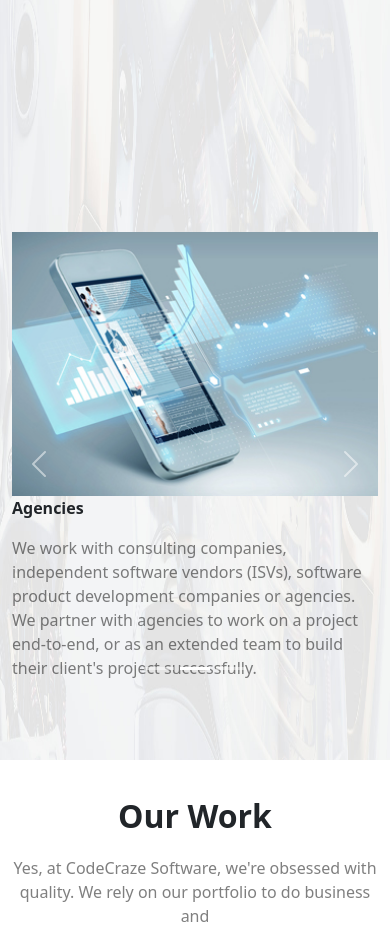
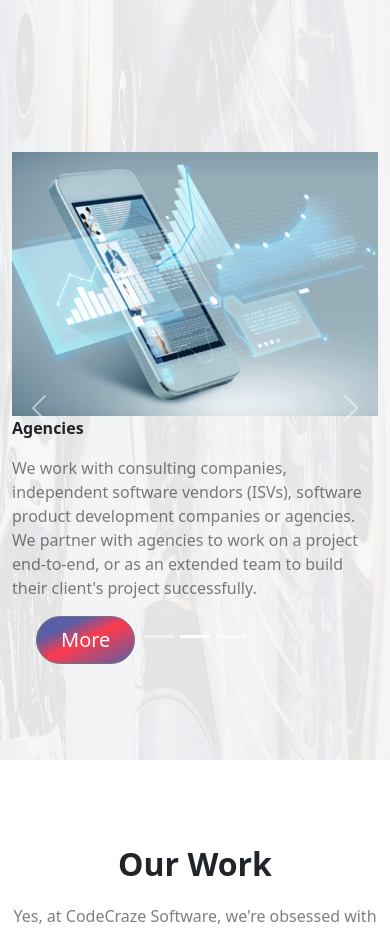
Before and after one commit to Akshaybaisware/CodeCrazeSoftware, a React (Vite) app: page / in a window 390 px wide. Shown: the part 2055-2987 px from the top of the page. Built offline with nearby package versions, Linux system fonts and the light colour scheme.

Commit message:
udated code

```diff
--- a/src/Components/Home/Home.css
+++ b/src/Components/Home/Home.css
@@ -115,8 +115,11 @@
   width: 100%;
   height: auto;
 }
+.Home-Picture-Container .Home-Paragraph1{
+  background: linear-gradient(to right bottom, #595ea5 25%, #ff3a4c 50%, #595ea5 100%);
 
-.Home-Paragraph {
+}
+.Home-Picture-Container .Home-Paragraph {
   background: linear-gradient(to right bottom, #595ea5 25%, #ff3a4c 50%, #595ea5 100%);
   width: 13vw !important;
 }
@@ -283,7 +286,7 @@
     font-size: 0.5em !important;
   }
   .BackgroundImage .Home-Picture-Container {
-    top: -33em;
+    top: -38em;
 
   }
   .Home__carousel .Homecarousel__image {
--- a/src/Components/Home/Home.jsx
+++ b/src/Components/Home/Home.jsx
@@ -172,6 +172,9 @@ function Home() {
               enterprises conduct their business with customers / clients,
               vendors / suppliers, partners and employees in this digital age.
             </p>
+            <Button variant="secondary" className="Home-Paragraph1 mx-4 px-4  rounded-pill" size="lg">
+          More
+        </Button>
           </Carousel.Item>
           <Carousel.Item>
             <Image src={Picture9} className="d-block w-100 Home-Image" alt="Agencies" />
@@ -183,6 +186,9 @@ function Home() {
               end-to-end, or as an extended team to build their client's
               project successfully.
             </p>
+            <Button variant="secondary" className="Home-Paragraph1 mx-4 px-4 rounded-pill" size="lg">
+          More
+        </Button>
           </Carousel.Item>
           <Carousel.Item>
             <Image src={Picture10} className="d-block w-100 Home-Image" alt="Startups" />
@@ -193,6 +199,9 @@ function Home() {
               with our digital expertise & experience at each stage whether
               you are at Seed stage OR Expansion stage.
             </p>
+            <Button variant="secondary" className="Home-Paragraph1 mx-4 px-4 rounded-pill" size="lg">
+          More
+        </Button>
           </Carousel.Item>
         </Carousel>
       </Col>
```
